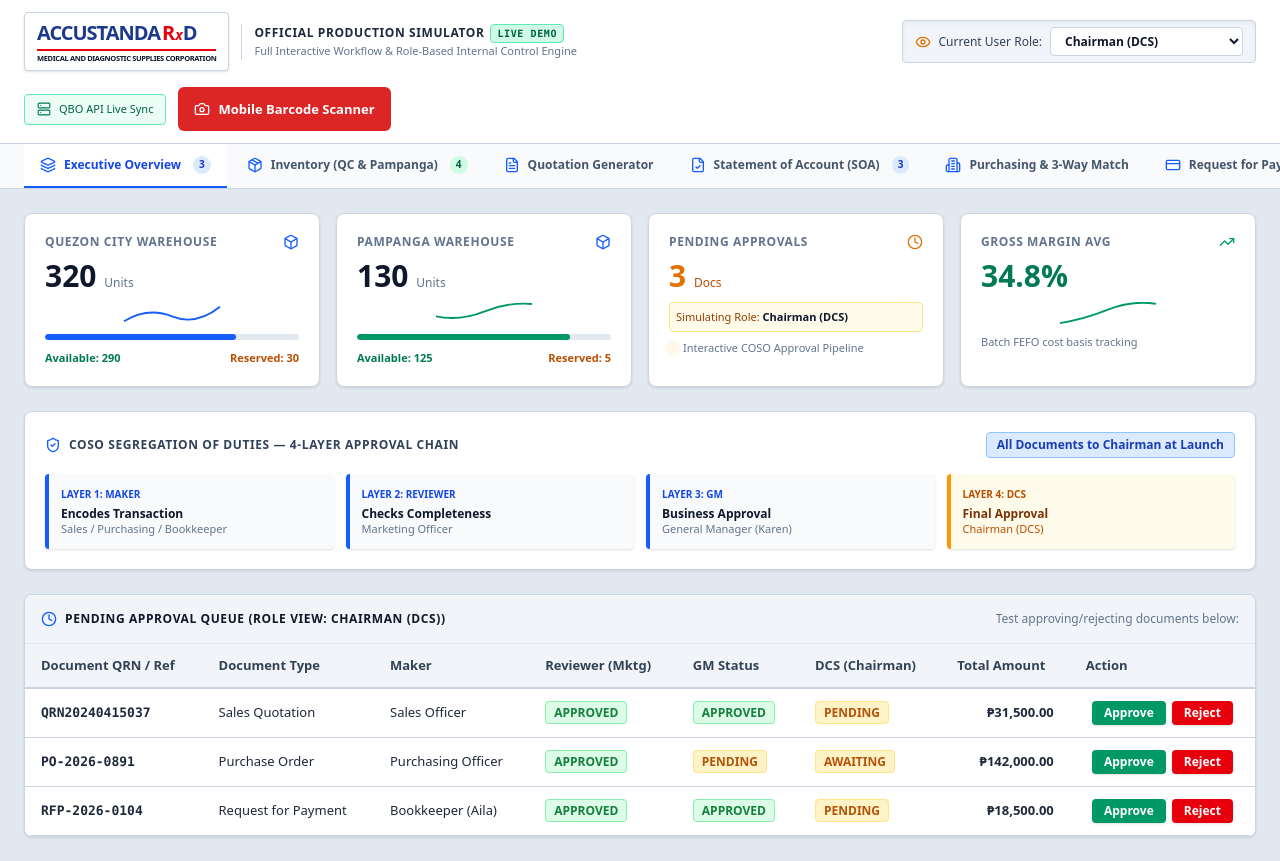
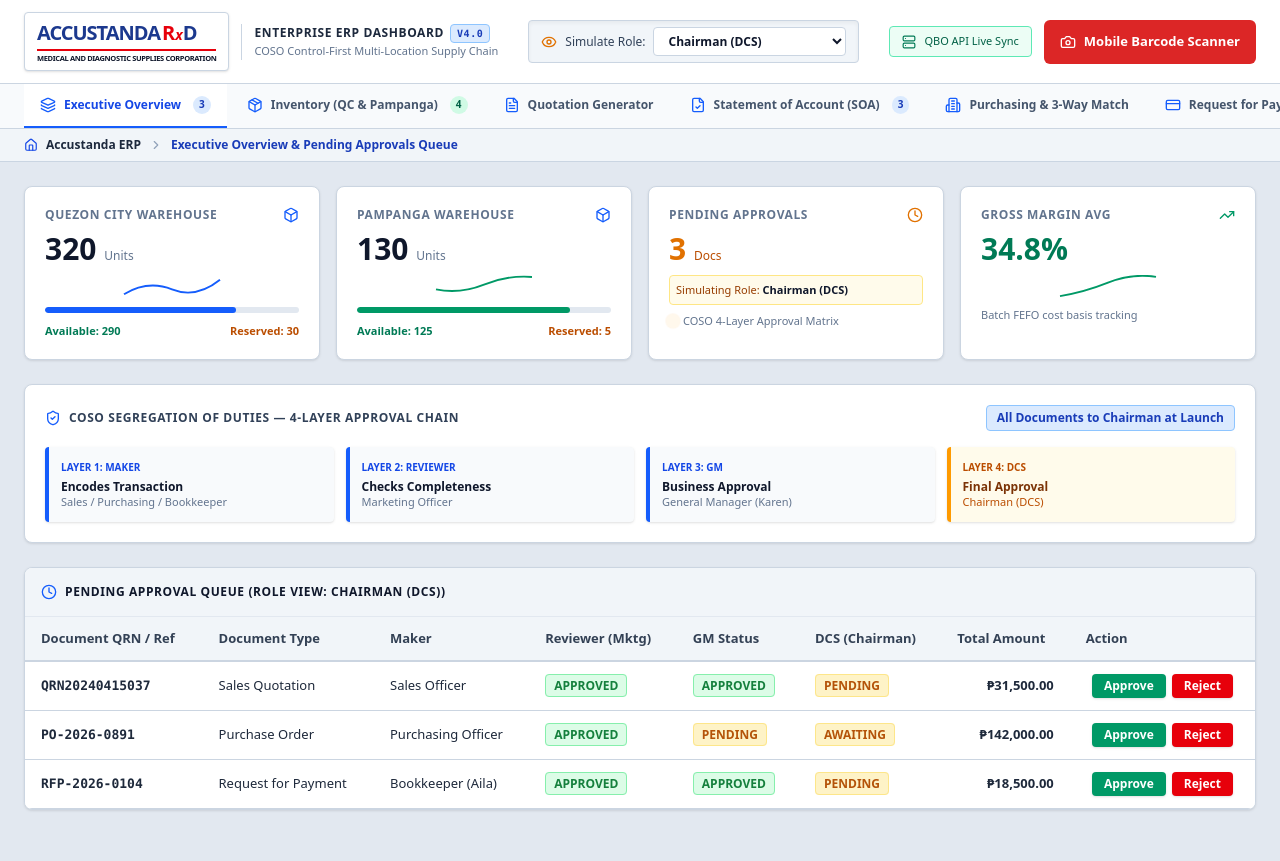
Before and after one commit to ItsAdventureTime/portfolio-accustandard, a Next.js app: page / in a window 1280 px wide. After the commit the page ends 834 px from the top, so only its background shows below. Built offline with nearby package versions, Linux system fonts and the light colour scheme.

Commit message:
feat: implement predictable wayfinding breadcrumbs and zero-confusion cognitive load architecture

```diff
--- a/src/app/globals.css
+++ b/src/app/globals.css
@@ -1,20 +1,19 @@
 @import "tailwindcss";
 
-/* 2026 Anti-Glare Soft Slate Enterprise Design Tokens - Accustanda Rx D */
+/* 2026 Predictable Enterprise Wayfinding & Anti-Glare Design System */
 :root {
-  --slate-bg-app: #e2e8f0;       /* Soft anti-glare slate canvas */
-  --slate-bg-card: #ffffff;      /* Crisp off-white surface container */
-  --slate-bg-subtle: #f1f5f9;    /* Muted secondary background */
-  --slate-border-subtle: #cbd5e1;/* Muted border stroke */
+  --slate-bg-app: #e2e8f0;       /* Anti-glare soft slate canvas */
+  --slate-bg-card: #ffffff;      /* Clean off-white surface container */
+  --slate-bg-subtle: #f1f5f9;    /* Muted secondary surface */
+  --slate-border-subtle: #cbd5e1;/* Subtle border stroke */
   --slate-border-strong: #94a3b8;/* Strong border stroke */
 
-  --slate-text-primary: #1e293b;  /* Dark slate primary text (no pure black) */
-  --slate-text-secondary: #475569 font-medium;/* Muted slate secondary text */
+  --slate-text-primary: #1e293b;  /* Dark slate primary text */
+  --slate-text-secondary: #475569;/* Muted slate text */
   --slate-text-muted: #64748b;
 
   --accustanda-blue: #1d4ed8;
   --accustanda-red: #dc2626;
-  --fluent-blue: #0078d4;
 
   --slate-shadow-card: 0 1px 3px 0 rgba(0, 0, 0, 0.08), 0 1px 2px 0 rgba(0, 0, 0, 0.04);
   --slate-shadow-hover: 0 4px 6px -1px rgba(0, 0, 0, 0.1), 0 2px 4px -1px rgba(0, 0, 0, 0.06);
@@ -33,21 +32,20 @@ body {
   -webkit-font-smoothing: antialiased;
 }
 
-/* Soft Slate Top Shell Header */
-.soft-slate-header {
+/* Predictable Navigation Shell */
+.wayfinding-header {
   background-color: #ffffff;
   border-bottom: 1px solid var(--slate-border-subtle);
   box-shadow: 0 1px 3px 0 rgba(0, 0, 0, 0.05);
 }
 
-/* Soft Slate Top Horizontal Nav Strip */
-.soft-slate-nav-strip {
+.wayfinding-nav-strip {
   background-color: #f8fafc;
   border-bottom: 1px solid var(--slate-border-subtle);
 }
 
-/* Soft Slate Card Tile */
-.soft-slate-card {
+/* Clean Card Container */
+.wayfinding-card {
   background-color: var(--slate-bg-card);
   border: 1px solid var(--slate-border-subtle);
   border-radius: 8px;
@@ -55,19 +53,19 @@ body {
   transition: all 0.15s ease-in-out;
 }
 
-.soft-slate-card:hover {
+.wayfinding-card:hover {
   border-color: var(--slate-border-strong);
   box-shadow: var(--slate-shadow-hover);
 }
 
-/* Soft Slate Data Table */
-.soft-slate-data-grid {
+/* Decluttered Data Table */
+.wayfinding-grid {
   width: 100%;
   border-collapse: collapse;
   font-size: 0.8125rem;
 }
 
-.soft-slate-data-grid th {
+.wayfinding-grid th {
   background-color: #f1f5f9;
   color: #334155;
   font-weight: 700;
@@ -76,18 +74,18 @@ body {
   border-bottom: 2px solid var(--slate-border-subtle);
 }
 
-.soft-slate-data-grid td {
+.wayfinding-grid td {
   padding: 0.75rem 1rem;
   border-bottom: 1px solid var(--slate-border-subtle);
   color: var(--slate-text-primary);
   background-color: #ffffff;
 }
 
-.soft-slate-data-grid tr:hover td {
+.wayfinding-grid tr:hover td {
   background-color: #f8fafc;
 }
 
-/* Soft Slate Semantic Badges */
+/* Semantic Status Badges */
 .badge-green {
   background-color: #dcfce7;
   color: #15803d;
--- a/src/app/page.tsx
+++ b/src/app/page.tsx
@@ -33,7 +33,9 @@ import {
   Server,
   Trash2,
   Edit,
-  X
+  X,
+  Compass,
+  Home
 } from 'lucide-react';
 import { BarcodeScannerModal } from '@/components/scanner/BarcodeScannerModal';
 import { QuotationPDF, QuotationData } from '@/components/documents/QuotationPDF';
@@ -86,7 +88,6 @@ export default function DashboardHome() {
 
   // Modals for CRUD Simulator
   const [isAddStockOpen, setIsAddStockOpen] = useState(false);
-  const [isAddQuotationOpen, setIsAddQuotationOpen] = useState(false);
   const [isAddSOARowOpen, setIsAddSOARowOpen] = useState(false);
   const [isPOReceivingModalOpen, setIsPOReceivingModalOpen] = useState(false);
 
@@ -224,6 +225,7 @@ export default function DashboardHome() {
     salesperson: 'Sir. Roel Macaraeg',
     rows: [
       {
+        id: 'soa-1',
         salesInvoiceNo: '6087',
         drNo: '6075',
         siDate: '18-Jun-26',
@@ -235,6 +237,7 @@ export default function DashboardHome() {
         runningBalance: 16960.0,
       },
       {
+        id: 'soa-2',
         salesInvoiceNo: '6107',
         drNo: '6097',
         siDate: '26-Jun-26',
@@ -246,6 +249,7 @@ export default function DashboardHome() {
         runningBalance: 18928.0,
       },
       {
+        id: 'soa-3',
         salesInvoiceNo: '6118',
         drNo: '6113',
         siDate: '30-Jun-26',
@@ -291,14 +295,12 @@ export default function DashboardHome() {
     setNewStockDesc('');
   };
 
-  // Delete Stock Handler
   const handleDeleteStock = (id: string, sku: string) => {
     setInventoryList((prev) => prev.filter((item) => item.id !== id));
     addAuditLog(`Removed Stock Item ${sku}`);
-    showNotification(`Stock Item ${sku} removed from inventory.`);
+    showNotification(`Stock Item ${sku} removed.`);
   };
 
-  // Handle Document Approval / Rejection
   const handleApproveDoc = (id: string, qrn: string) => {
     setApprovalsList((prev) =>
       prev.map((doc) => {
@@ -320,7 +322,6 @@ export default function DashboardHome() {
     showNotification(`Document ${qrn} rejected.`);
   };
 
-  // Add SOA Invoice Row Handler
   const [newSiNo, setNewSiNo] = useState('');
   const [newDrNo, setNewDrNo] = useState('');
   const [newInvoiceAmt, setNewInvoiceAmt] = useState(15000);
@@ -350,13 +351,6 @@ export default function DashboardHome() {
     setNewDrNo('');
   };
 
-  const handleDeleteSOARow = (id: string, siNo: string) => {
-    setSoaData((prev) => ({ ...prev, rows: prev.rows.filter((r) => r.id !== id) }));
-    addAuditLog(`Removed Invoice SI #${siNo} from SOA`);
-    showNotification(`Invoice SI #${siNo} removed.`);
-  };
-
-  // Simulated PO Over-Receiving Alert Receiver
   const [receivingQtyInput, setReceivingQtyInput] = useState(150);
   const approvedPOQty = 100;
   const [poErrorMsg, setPoErrorMsg] = useState<string | null>(null);
@@ -374,13 +368,34 @@ export default function DashboardHome() {
     }
   };
 
-  // Filtered Lists
   const filteredInventory = inventoryList.filter(
     (item) =>
       item.sku.toLowerCase().includes(searchQuery.toLowerCase()) ||
       item.description.toLowerCase().includes(searchQuery.toLowerCase()) ||
       item.location.toLowerCase().includes(searchQuery.toLowerCase())
   );
+
+  // Tab Breadcrumb Title Helper for Zero-Confusion Wayfinding
+  const getTabBreadcrumb = () => {
+    switch (activeTab) {
+      case 'overview':
+        return 'Executive Overview & Pending Approvals Queue';
+      case 'inventory':
+        return 'Multi-Location Inventory Management (Quezon City & Pampanga)';
+      case 'quotations':
+        return 'Sales Quotation Generator & 3-Day Stock Reservation Engine';
+      case 'soa':
+        return 'Statement of Account (SOA) & Client Aging Ledger';
+      case 'purchasing':
+        return 'Purchasing & Receiving Report (3-Way Match Fraud Control)';
+      case 'rfp':
+        return 'Request for Payment (RFP) Non-PO Expenses';
+      case 'admin':
+        return 'Immutable System Audit Log Stream';
+      default:
+        return 'Executive Overview';
+    }
+  };
 
   return (
     <div className="min-h-screen bg-[#e2e8f0] text-[#1e293b] flex flex-col font-sans relative">
@@ -392,8 +407,8 @@ export default function DashboardHome() {
         </div>
       )}
 
-      {/* Soft Slate Top Shell Header */}
-      <header className="soft-slate-header px-4 md:px-6 py-3 flex flex-wrap justify-between items-center gap-4">
+      {/* Predictable Navigation Top Shell Header */}
+      <header className="wayfinding-header px-4 md:px-6 py-3 flex flex-wrap justify-between items-center gap-4">
         {/* Brand Lockup matching photo_2026-08-01_23-55-07.jpg */}
         <div className="flex items-center space-x-3">
           <div className="bg-white px-3 py-1.5 rounded flex flex-col justify-center border border-slate-300 shadow-sm">
@@ -409,17 +424,17 @@ export default function DashboardHome() {
           </div>
           <div className="hidden sm:block border-l border-slate-300 pl-3">
             <h1 className="text-xs font-bold tracking-wider uppercase text-slate-800 flex items-center gap-1.5">
-              <span>OFFICIAL PRODUCTION SIMULATOR</span>
-              <span className="bg-emerald-100 text-emerald-800 border border-emerald-300 text-[10px] px-1.5 py-0.5 rounded font-mono">LIVE DEMO</span>
+              <span>ENTERPRISE ERP DASHBOARD</span>
+              <span className="bg-blue-100 text-blue-800 border border-blue-300 text-[10px] px-1.5 py-0.5 rounded font-mono">v4.0</span>
             </h1>
-            <p className="text-[11px] text-slate-500">Full Interactive Workflow & Role-Based Internal Control Engine</p>
+            <p className="text-[11px] text-slate-500">COSO Control-First Multi-Location Supply Chain</p>
           </div>
         </div>
 
         {/* View As Impersonation Bar */}
         <div className="flex items-center gap-2 bg-slate-100 border border-slate-300 px-3 py-1.5 rounded text-xs shadow-inner">
           <Eye className="w-4 h-4 text-amber-600 shrink-0" />
-          <span className="text-slate-700 font-medium hidden md:inline">Current User Role:</span>
+          <span className="text-slate-700 font-medium hidden md:inline">Simulate Role:</span>
           <select
             value={viewAsRole}
             onChange={(e) => {
@@ -455,8 +470,8 @@ export default function DashboardHome() {
         </div>
       </header>
 
-      {/* Top Horizontal Navigation Bar */}
-      <nav className="soft-slate-nav-strip px-4 md:px-6 flex overflow-x-auto no-scrollbar whitespace-nowrap gap-1 text-xs font-semibold text-slate-600">
+      {/* Predictable Horizontal Top Navigation Bar */}
+      <nav className="wayfinding-nav-strip px-4 md:px-6 flex overflow-x-auto no-scrollbar whitespace-nowrap gap-1 text-xs font-semibold text-slate-600">
         <button
           onClick={() => setActiveTab('overview')}
           className={`py-3 px-4 transition border-b-2 flex items-center gap-2 ${
@@ -540,14 +555,22 @@ export default function DashboardHome() {
         </button>
       </nav>
 
+      {/* Predictable Context Breadcrumb Bar (Zero Confusion Wayfinding) */}
+      <div className="bg-slate-100 border-b border-slate-300 px-4 md:px-6 py-2 flex items-center gap-2 text-xs text-slate-600">
+        <Home className="w-3.5 h-3.5 text-blue-700" />
+        <span className="font-semibold text-slate-800">Accustanda ERP</span>
+        <ChevronRight className="w-3.5 h-3.5 text-slate-400" />
+        <span className="font-bold text-blue-800">{getTabBreadcrumb()}</span>
+      </div>
+
       {/* Main Content Area */}
       <main className="flex-1 p-4 md:p-6 max-w-7xl mx-auto w-full space-y-6">
         {/* TAB 1: EXECUTIVE OVERVIEW */}
         {activeTab === 'overview' && (
           <div className="space-y-6">
-            {/* Metric Tiles with Real Dynamic Calculations */}
+            {/* Metric Cards */}
             <div className="grid grid-cols-1 sm:grid-cols-2 lg:grid-cols-4 gap-4">
-              <div className="soft-slate-card p-5 relative overflow-hidden">
+              <div className="wayfinding-card p-5 relative overflow-hidden">
                 <div className="flex justify-between items-center text-slate-500 text-xs mb-2">
                   <span className="font-semibold uppercase tracking-wider">Quezon City Warehouse</span>
                   <Box className="w-4 h-4 text-blue-600" />
@@ -574,7 +597,7 @@ export default function DashboardHome() {
                 </div>
               </div>
 
-              <div className="soft-slate-card p-5 relative overflow-hidden">
+              <div className="wayfinding-card p-5 relative overflow-hidden">
                 <div className="flex justify-between items-center text-slate-500 text-xs mb-2">
                   <span className="font-semibold uppercase tracking-wider">Pampanga Warehouse</span>
                   <Box className="w-4 h-4 text-blue-600" />
@@ -601,7 +624,7 @@ export default function DashboardHome() {
                 </div>
               </div>
 
-              <div className="soft-slate-card p-5 relative overflow-hidden">
+              <div className="wayfinding-card p-5 relative overflow-hidden">
                 <div className="flex justify-between items-center text-slate-500 text-xs mb-2">
                   <span className="font-semibold uppercase tracking-wider">Pending Approvals</span>
                   <Clock className="w-4 h-4 text-amber-600" />
@@ -614,11 +637,11 @@ export default function DashboardHome() {
                 </div>
                 <div className="mt-1 text-[11px] text-slate-500 flex items-center gap-1.5">
                   <span className="w-2 h-2 rounded-full bg-amber-500 animate-ping"></span>
-                  <span>Interactive COSO Approval Pipeline</span>
+                  <span>COSO 4-Layer Approval Matrix</span>
                 </div>
               </div>
 
-              <div className="soft-slate-card p-5 relative overflow-hidden">
+              <div className="wayfinding-card p-5 relative overflow-hidden">
                 <div className="flex justify-between items-center text-slate-500 text-xs mb-2">
                   <span className="font-semibold uppercase tracking-wider">Gross Margin Avg</span>
                   <TrendingUp className="w-4 h-4 text-emerald-600" />
@@ -635,8 +658,8 @@ export default function DashboardHome() {
               </div>
             </div>
 
-            {/* COSO Segregation of Duties Stepper Tracker */}
-            <div className="soft-slate-card p-5 space-y-4">
+            {/* COSO Stepper Tracker */}
+            <div className="wayfinding-card p-5 space-y-4">
               <div className="flex justify-between items-center">
                 <h3 className="text-xs font-bold uppercase tracking-wider text-slate-700 flex items-center gap-2">
                   <ShieldCheck className="w-4 h-4 text-blue-600" />
@@ -669,7 +692,7 @@ export default function DashboardHome() {
             </div>
 
             {/* Pending Approvals Data Grid */}
-            <div className="soft-slate-card p-0 overflow-hidden">
+            <div className="wayfinding-card p-0 overflow-hidden">
               <div className="p-4 bg-slate-100 border-b border-slate-200 flex flex-wrap justify-between items-center gap-3">
                 <div className="flex items-center gap-2">
                   <Clock className="w-4 h-4 text-blue-600" />
@@ -677,13 +700,10 @@ export default function DashboardHome() {
                     Pending Approval Queue (Role View: {viewAsRole})
                   </h3>
                 </div>
-                <div className="flex items-center gap-2">
-                  <span className="text-xs text-slate-500">Test approving/rejecting documents below:</span>
-                </div>
               </div>
 
               <div className="overflow-x-auto">
-                <table className="soft-slate-data-grid">
+                <table className="wayfinding-grid">
                   <thead>
                     <tr>
                       <th>Document QRN / Ref</th>
@@ -770,10 +790,9 @@ export default function DashboardHome() {
               </div>
             </div>
 
-            {/* Inventory Table */}
-            <div className="soft-slate-card p-0 overflow-hidden">
+            <div className="wayfinding-card p-0 overflow-hidden">
               <div className="overflow-x-auto">
-                <table className="soft-slate-data-grid">
+                <table className="wayfinding-grid">
                   <thead>
                     <tr>
                       <th>SKU / Barcode</th>
@@ -844,7 +863,6 @@ export default function DashboardHome() {
               </button>
             </div>
 
-            {/* Rendered Quotation PDF Preview */}
             <div className="bg-slate-300 p-4 md:p-6 rounded border border-slate-400 overflow-x-auto shadow-sm">
               <QuotationPDF data={quotationData} />
             </div>
@@ -880,7 +898,6 @@ export default function DashboardHome() {
               </div>
             </div>
 
-            {/* Rendered SOA PDF Preview */}
             <div className="bg-slate-300 p-4 md:p-6 rounded border border-slate-400 overflow-x-auto shadow-sm">
               <StatementOfAccountPDF data={soaData} />
             </div>
@@ -933,7 +950,7 @@ export default function DashboardHome() {
               Immutable System Audit Log Stream ({auditLogs.length} Events Logged)
             </h2>
 
-            <div className="soft-slate-card p-4 space-y-2 font-mono text-xs">
+            <div className="wayfinding-card p-4 space-y-2 font-mono text-xs">
               {auditLogs.map((log) => (
                 <div key={log.id} className="p-2 bg-slate-50 rounded border border-slate-200 flex items-center justify-between">
                   <div className="flex items-center gap-3">
```
